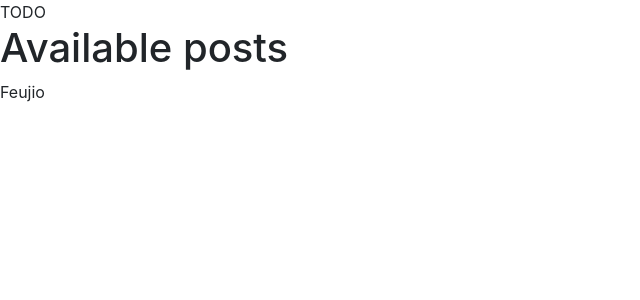
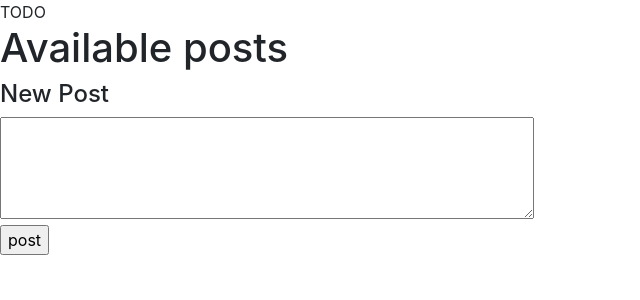
Before and after one commit to Junior-idrice/cs50w-project4, a Django app: page / in a window 1280 px wide. Shown: the part 56-356 px from the top of the page, without its empty margins (0-640 px from the left). Run offline with Django 3.2, Linux system fonts and the light colour scheme; a user stored in the database is signed in; some libraries are stand-ins or nearby versions.

Commit message:
creating the function for the post

```diff
--- a/project4/network/templates/network/index.html
+++ b/project4/network/templates/network/index.html
@@ -4,6 +4,11 @@
     TODO
     <h1>Available posts</h1>
     {%if user.is_authenticated%}
-     <p>Feujio</p>
+     <h4>New Post</h4>
+     <form method="post">
+        {% csrf_token %}
+        <textarea rows="4" cols="50"></textarea></br>
+        <input type="submit" value="post" />
+    </form>
     {%endif%}
 {% endblock %}
--- a/project4/network/views.py
+++ b/project4/network/views.py
@@ -61,3 +61,7 @@ def register(request):
         return HttpResponseRedirect(reverse("index"))
     else:
         return render(request, "network/register.html")
+
+
+#My code
+#making new post
```
Also changed, not shown: project4/db.sqlite3.
